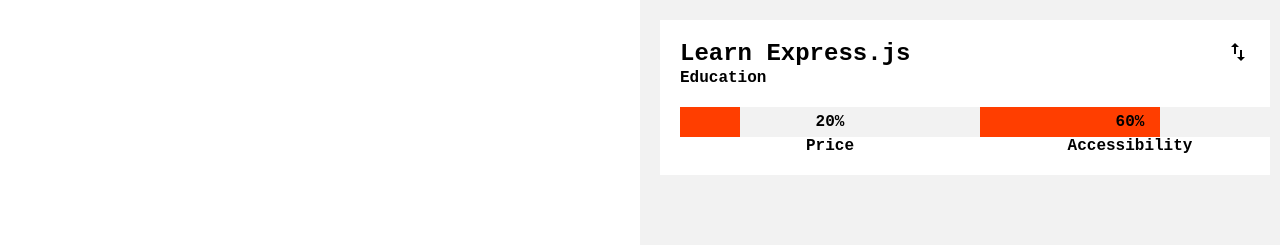
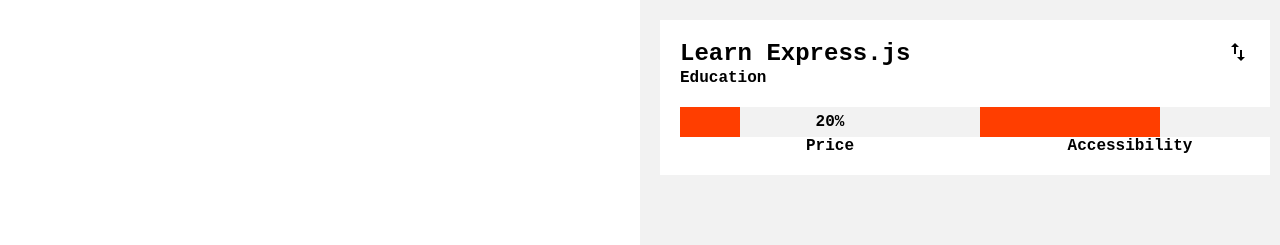
Before and after one commit to g-chandran/bored-app, a Svelte app: page / in a window 1280 px wide. Both pictures are taken after a click on the button "Bored". Shown: the top 245 px of the page. Built offline with nearby package versions, Linux system fonts and the light colour scheme.

Commit message:
Added animations and transitions to ResultSection

```diff
--- a/src/components/resultSection/ProgressBar.svelte
+++ b/src/components/resultSection/ProgressBar.svelte
@@ -29,7 +29,7 @@
   .progress-bar p {
     text-align: center;
     position: absolute;
-    z-index: 2;
+    z-index: 1;
     margin-left: auto;
     margin-right: auto;
     left: 0;
--- a/src/components/resultSection/ResultContainer.svelte
+++ b/src/components/resultSection/ResultContainer.svelte
@@ -1,4 +1,5 @@
 <script>
+  import { fly } from "svelte/transition";
   import ProgressBar from "./ProgressBar.svelte";
   export let title;
   export let type;
@@ -7,7 +8,7 @@
   export let link;
 </script>
 
-<div class="result-container">
+<div transition:fly={{ y: -300, delay: 250 }}>
   <div class="split">
     <h1>{title}</h1>
     {#if link}
@@ -34,11 +35,6 @@
     justify-content: space-between;
   }
 
-  .result-container {
-    padding: 20px;
-    background-color: var(--white);
-    margin-bottom: 20px;
-  }
   p {
     font-weight: bold;
   }
--- a/src/components/resultSection/ResultSection.svelte
+++ b/src/components/resultSection/ResultSection.svelte
@@ -1,35 +1,31 @@
 <script>
-  export let resultSet = [
-    {
-      title: "Learn Express.js",
-      type: "Education",
-      priceProgress: 20,
-      accessibilityProgress: 60,
-      link: "#",
-    },
-  ];
+  import { flip } from "svelte/animate";
+  import { fly } from "svelte/transition";
+  export let resultSet = [];
   import ResultContainer from "./ResultContainer.svelte";
 </script>
 
-<div class="result-container">
-  {#each resultSet as { title, type, priceProgress, accessibilityProgress, link }}
-    <ResultContainer
-      {title}
-      {type}
-      {priceProgress}
-      {accessibilityProgress}
-      {link}
-    />
+<div class="result-section">
+  {#each resultSet as result, i (result.id)}
+    <div animate:flip transition:fly class="result-container">
+      <ResultContainer {...result} />
+    </div>
   {:else}
     <p>Don't be bored</p>
   {/each}
 </div>
 
 <style>
-  .result-container {
+  .result-section {
     margin: 20px 10px 0 20px;
     max-height: 97vh;
     overflow-y: scroll;
+  }
+
+  .result-container {
+    padding: 20px;
+    background-color: var(--white);
+    margin-bottom: 20px;
   }
 
   ::-webkit-scrollbar {
```
